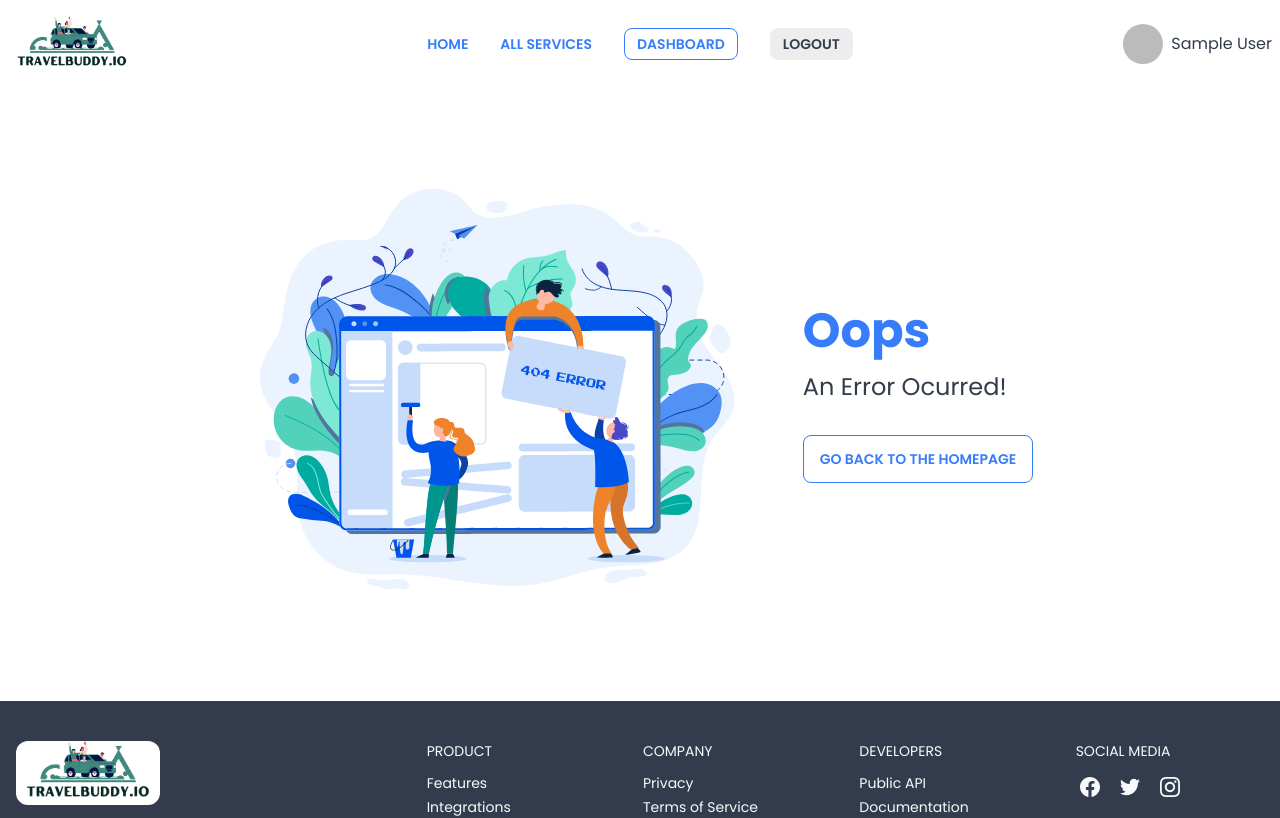
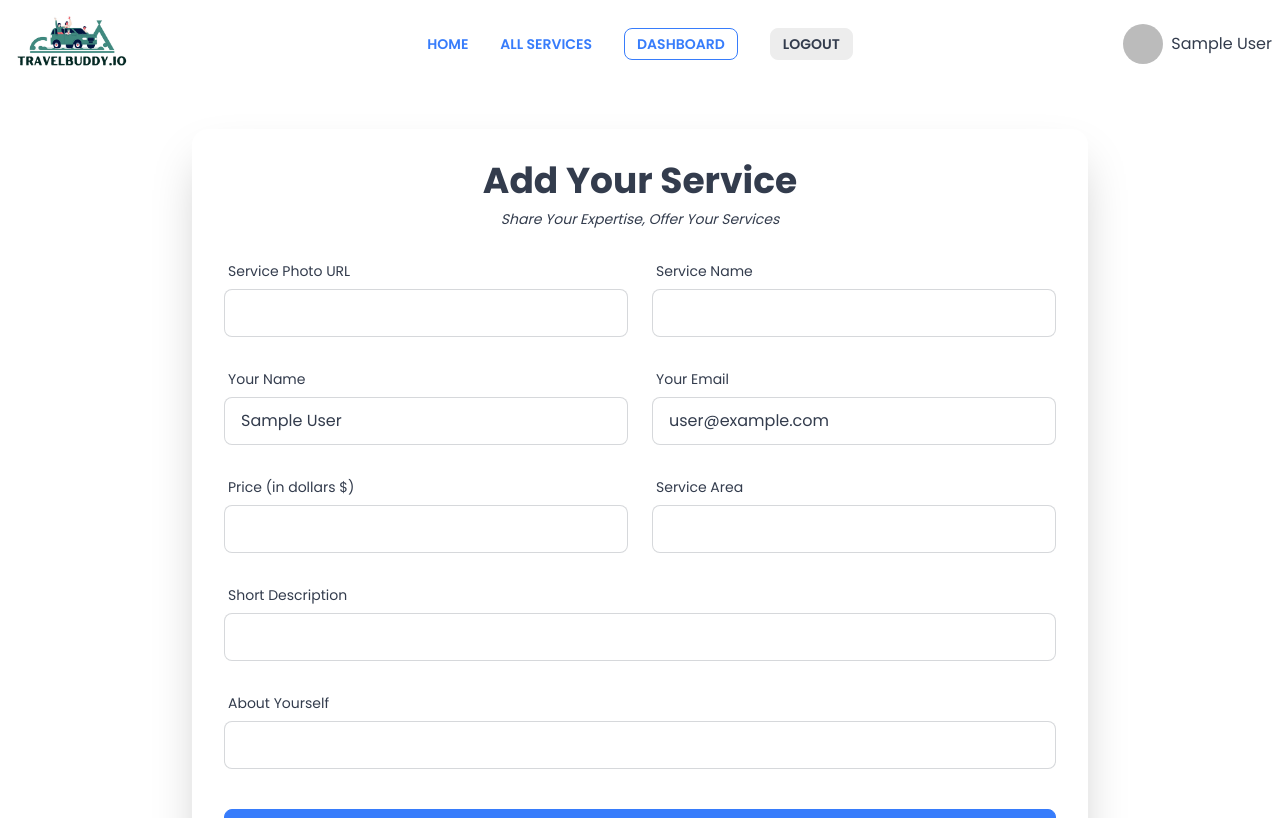
Before and after one commit to Rezwan66/travel-buddy-io-client, a React (Vite) app: page /dashboard/add-services in a window 1280 px wide. Shown: the top 818 px of the page. Built offline with nearby package versions, Linux system fonts and the light colour scheme; no server answers; sample sign-in values are in the browser's storage.

Commit message:
implemented add services page with add product to database functionality

```diff
--- a/src/components/Home/ServiceCard.jsx
+++ b/src/components/Home/ServiceCard.jsx
@@ -8,8 +8,8 @@ const ServiceCard = ({ service }) => {
     description,
     provider_img,
     provider_name,
+    provider_location,
     price,
-    area,
   } = service || {};
   return (
     <div>
@@ -31,7 +31,7 @@ const ServiceCard = ({ service }) => {
             </p>
           </div>
           <p className="block italic mt-1 text-sm font-sans antialiased font-normal leading-relaxed text-gray-700">
-            <strong>Location:</strong> {area}
+            <strong>Location:</strong> {provider_location}
           </p>
           <p className="block font-sans mt-3 antialiased font-normal leading-relaxed text-gray-700">
             {description}
--- a/src/components/NavBar.jsx
+++ b/src/components/NavBar.jsx
@@ -50,18 +50,18 @@ const NavBar = () => {
               <ul className="p-2 shadow menu menu-sm dropdown-content z-[1] bg-base-100 rounded-box w-52">
                 <li>
                   <NavLink
-                    to="/dashboard/my-services"
+                    to="/dashboard/add-services"
                     className="bg-transparent"
                   >
-                    My-services
+                    Add Services
                   </NavLink>
                 </li>
                 <li>
                   <NavLink
-                    to="/dashboard/add-services"
+                    to="/dashboard/manage-services"
                     className="bg-transparent"
                   >
-                    Add-services
+                    Manage Services
                   </NavLink>
                 </li>
                 <li>
@@ -69,7 +69,7 @@ const NavBar = () => {
                     to="/dashboard/my-schedules"
                     className="bg-transparent"
                   >
-                    My-schedules
+                    My Schedules
                   </NavLink>
                 </li>
               </ul>
--- a/src/layouts/Dashboard.jsx
+++ b/src/layouts/Dashboard.jsx
@@ -1,10 +1,13 @@
 import { Outlet } from 'react-router-dom';
+import NavBar from '../components/NavBar';
+import Footer from '../components/Footer';
 
 const Dashboard = () => {
   return (
     <div>
-      <h2> HELLO I Am Dashboard </h2>
+      <NavBar></NavBar>
       <Outlet></Outlet>
+      <Footer></Footer>
     </div>
   );
 };
--- /dev/null
+++ b/src/pages/Dashboard/AddServices.jsx
@@ -0,0 +1,174 @@
+import { useContext } from 'react';
+import { AuthContext } from '../../providers/AuthProvider';
+import useAxios from '../../hooks/useAxios';
+import { useNavigate } from 'react-router-dom';
+import toast from 'react-hot-toast';
+import Swal from 'sweetalert2';
+
+const AddServices = () => {
+  const { user } = useContext(AuthContext);
+  const axios = useAxios();
+  const navigate = useNavigate();
+
+  const swalSuccess = () => {
+    return Swal.fire({
+      title: 'Success!',
+      text: 'Your Service has been Posted.',
+      icon: 'success',
+      confirmButtonText: 'Cool',
+    });
+  };
+
+  const handleSubmit = e => {
+    e.preventDefault();
+    const form = e.target;
+    const email = user?.email;
+    const price = parseInt(form.price.value);
+
+    // service_img,
+    // service_name,
+    // provider_name,
+    // provider_email,
+    // provider_img,
+    // price,
+    // provider_location,
+    // description,
+    // provider_description,
+
+    const service = {
+      service_img: form.service_img.value || 'not-given',
+      service_name: form.service_name.value,
+      provider_name: user?.displayName,
+      provider_email: email,
+      provider_img: user?.photoURL || 'not-given',
+      price: price,
+      provider_location: form.provider_location.value || 'not-given',
+      description: form.description.value || 'not-given',
+      provider_description: form.provider_description.value || 'not-given',
+    };
+    console.log(service);
+
+    axios
+      .post('/services', service)
+      .then(res => {
+        console.log(res.data);
+        if (res?.data?.insertedId) {
+          swalSuccess();
+          form.reset();
+          navigate('/all-services');
+        }
+      })
+      .catch(error => toast.error(error.message));
+  };
+
+  return (
+    <div className="max-w-4xl mx-auto mt-10 mb-14">
+      <div className="card w-full p-8 shadow-2xl bg-base-100">
+        <div className="text-center">
+          <h1 className="text-4xl font-bold">Add Your Service</h1>
+          <p className="pt-2 pb-6 italic text-sm">
+            Share Your Expertise, Offer Your Services
+          </p>
+        </div>
+        <form onSubmit={handleSubmit}>
+          <div className="grid grid-cols-1 md:grid-cols-2 gap-6">
+            <div className="form-control">
+              <label className="label">
+                <span className="label-text">Service Photo URL</span>
+              </label>
+              <input
+                type="text"
+                name="service_img"
+                className="input input-bordered"
+              />
+            </div>
+            <div className="form-control">
+              <label className="label">
+                <span className="label-text">Service Name</span>
+              </label>
+              <input
+                type="text"
+                name="service_name"
+                className="input input-bordered"
+                required
+              />
+            </div>
+            <div className="form-control">
+              <label className="label">
+                <span className="label-text">Your Name</span>
+              </label>
+              <input
+                type="text"
+                defaultValue={user?.displayName}
+                name="provider_email"
+                readOnly
+                className="input input-bordered"
+              />
+            </div>
+            <div className="form-control">
+              <label className="label">
+                <span className="label-text">Your Email</span>
+              </label>
+              <input
+                type="text"
+                name="email"
+                defaultValue={user?.email}
+                readOnly
+                className="input input-bordered"
+              />
+            </div>
+            <div className="form-control">
+              <label className="label">
+                <span className="label-text">Price (in dollars $)</span>
+              </label>
+              <input
+                type="number"
+                name="price"
+                className="input input-bordered"
+                required
+              />
+            </div>
+            <div className="form-control">
+              <label className="label">
+                <span className="label-text">Service Area</span>
+              </label>
+              <input
+                type="text"
+                name="provider_location"
+                className="input input-bordered"
+              />
+            </div>
+            <div className="form-control col-span-2">
+              <label className="label">
+                <span className="label-text">Short Description</span>
+              </label>
+              <input
+                type="text"
+                name="description"
+                className="input input-bordered"
+              />
+            </div>
+            <div className="form-control col-span-2">
+              <label className="label">
+                <span className="label-text">About Yourself</span>
+              </label>
+              <input
+                type="text"
+                name="provider_description"
+                className="input input-bordered"
+              />
+            </div>
+          </div>
+          <div className="form-control mt-10">
+            <input
+              className="btn btn-secondary btn-block text-white"
+              type="submit"
+              value="Add Service"
+            />
+          </div>
+        </form>
+      </div>
+    </div>
+  );
+};
+export default AddServices;
--- /dev/null
+++ b/src/pages/Dashboard/ManageServices.jsx
@@ -0,0 +1,8 @@
+const ManageServices = () => {
+  return (
+    <div>
+      <h2> HELLO I Am ManageServices </h2>
+    </div>
+  );
+};
+export default ManageServices;
--- /dev/null
+++ b/src/pages/Dashboard/MySchedules.jsx
@@ -0,0 +1,8 @@
+const MySchedules = () => {
+  return (
+    <div>
+      <h2> HELLO I Am MySchedules </h2>
+    </div>
+  );
+};
+export default MySchedules;
--- a/src/pages/ServiceDetails.jsx
+++ b/src/pages/ServiceDetails.jsx
@@ -1,5 +1,5 @@
 import { useContext } from 'react';
-import { useLoaderData } from 'react-router-dom';
+import { useLoaderData, useNavigate } from 'react-router-dom';
 import { AuthContext } from '../providers/AuthProvider';
 import useAxios from '../hooks/useAxios';
 import Swal from 'sweetalert2';
@@ -9,6 +9,7 @@ const ServiceDetails = () => {
   const service = useLoaderData();
   const { user } = useContext(AuthContext);
   const axios = useAxios();
+  const navigate = useNavigate();
   //   console.log(Object.keys(service).join(','));
   const {
     _id,
@@ -17,7 +18,6 @@ const ServiceDetails = () => {
     service_name,
     description,
     price,
-    area,
     provider_name,
     provider_location,
     provider_description,
@@ -28,7 +28,7 @@ const ServiceDetails = () => {
   const swalSuccess = () => {
     return Swal.fire({
       title: 'Success!',
-      text: 'Booked Successfully',
+      text: 'Thanks for Booking with Us.',
       icon: 'success',
       confirmButtonText: 'Cool',
     });
@@ -50,7 +50,6 @@ const ServiceDetails = () => {
 
     console.log(email);
     const booking = {
-      service_id,
       service_name,
       service_img,
       provider_email,
@@ -74,7 +73,7 @@ const ServiceDetails = () => {
   };
 
   return (
-    <div className="my-14 max-w-5xl mx-auto px-6 lg:px-0">
+    <div className="my-20 max-w-5xl mx-auto px-6 lg:px-0">
       <div className="card lg:card-side bg-base-100 shadow-xl">
         <figure>
           <img
--- a/src/routes/Router.jsx
+++ b/src/routes/Router.jsx
@@ -8,6 +8,9 @@ import Dashboard from '../layouts/Dashboard';
 import PrivateRoute from './PrivateRoute';
 import ErrorPage from '../pages/ErrorPage';
 import ServiceDetails from '../pages/ServiceDetails';
+import AddServices from '../pages/Dashboard/AddServices';
+import ManageServices from '../pages/Dashboard/ManageServices';
+import MySchedules from '../pages/Dashboard/MySchedules';
 
 const Router = createBrowserRouter([
   {
@@ -51,6 +54,21 @@ const Router = createBrowserRouter([
         <Dashboard></Dashboard>
       </PrivateRoute>
     ),
+    errorElement: <ErrorPage></ErrorPage>,
+    children: [
+      {
+        path: '/dashboard/add-services',
+        element: <AddServices></AddServices>,
+      },
+      {
+        path: '/dashboard/manage-services',
+        element: <ManageServices></ManageServices>,
+      },
+      {
+        path: '/dashboard/my-schedules',
+        element: <MySchedules></MySchedules>,
+      },
+    ],
   },
 ]);
 export default Router;
```
